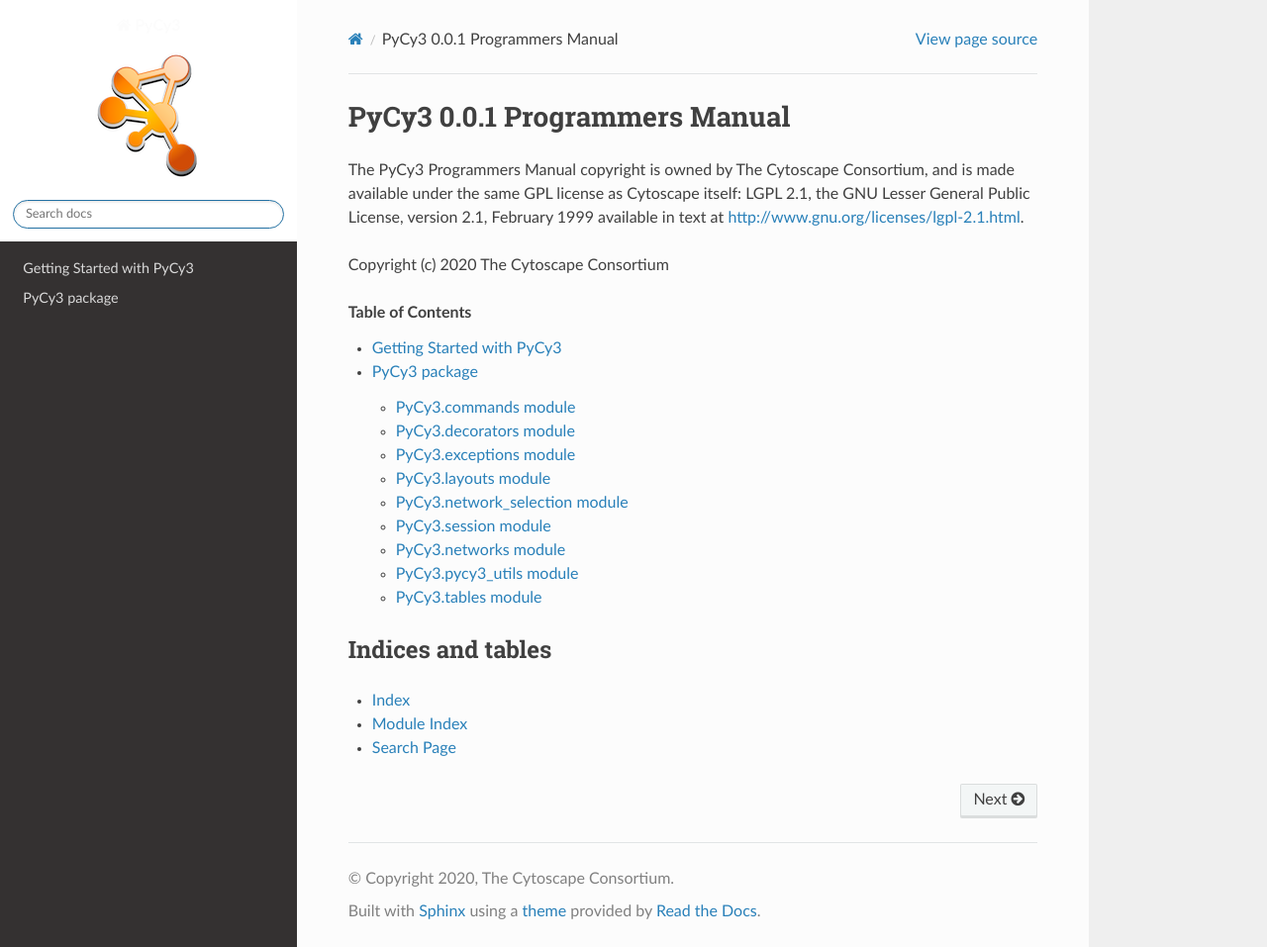
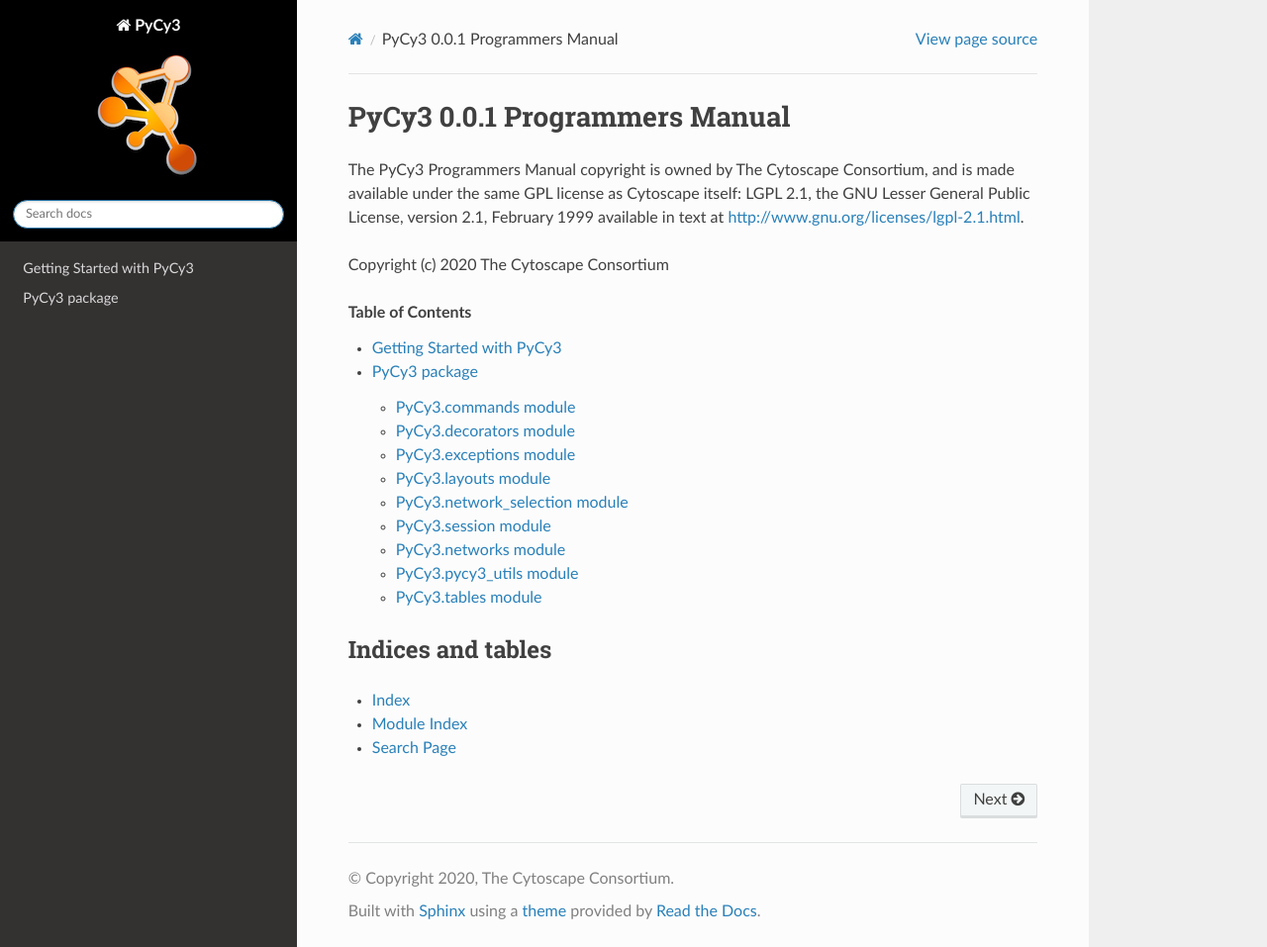
Before and after one commit to cytoscape/py4cytoscape, a Sphinx documentation site: the page built from doc/index.rst, in a window 1280 px wide and 957 px high. Shown: the whole window at 99% size. Built offline with Sphinx 7.4.7 and the Read the Docs theme 2.0.0, drawn with Linux system fonts in a browser that asks for light colours.

Commit message:
Improving documentation layout

```diff
--- a/doc/conf.py
+++ b/doc/conf.py
@@ -100,13 +100,13 @@
 #    'prev_next_buttons_location': 'bottom',
 #    'style_external_links': False,
 #    'vcs_pageview_mode': '',
-    'style_nav_header_background': 'white', # This controls the background for the logo in the upper left corner
+    'style_nav_header_background': 'black', # This controls the background for the logo in the upper left corner
     # Toc options
-    'collapse_navigation': True,
+    'collapse_navigation': False,
 #    'sticky_navigation': True,
 #    'navigation_depth': 4,
 #    'includehidden': True,
-#    'titles_only': False
+    'titles_only': True
 }
 
 # Theme options are theme-specific and customize the look and feel of a theme
```
